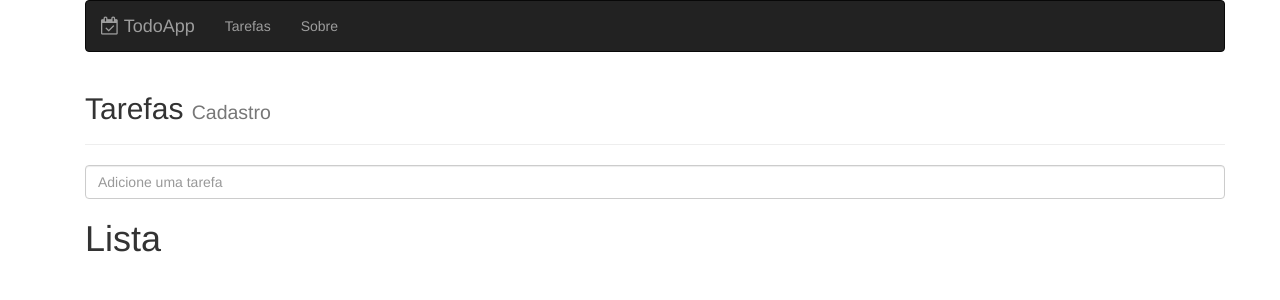
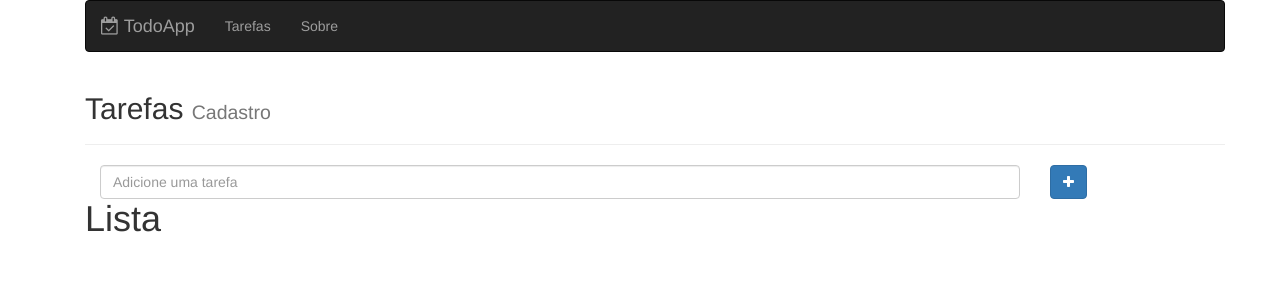
Before and after one commit to leoreboucas/todo-react-app, a React (Create React App) app in the folder frontend/: page /todos in a window 1280 px wide. Shown: the top 300 px of the page. Built offline with nearby package versions, Linux system fonts and the light colour scheme.

Commit message:
Componentes Grid e IconButton criados

```diff
--- /dev/null
+++ b/frontend/src/template/Grid.jsx
@@ -0,0 +1,26 @@
+import React from 'react';
+
+
+function Grid(props) {
+    function toCssClasses (numbers){
+        const cols = numbers ? numbers.split(' ') : []
+        let classes = ''
+
+        if(cols[0]) classes += `col-xs-${cols[0]}`
+        if(cols[1]) classes += ` col-sm-${cols[1]}`
+        if(cols[2]) classes += ` col-md-${cols[2]}`
+        if(cols[3]) classes += ` col-lg-${cols[3]}`
+
+        return classes
+    }
+
+    const gridClasses = toCssClasses(props.cols || 12)
+
+    return (
+        <div className={gridClasses}>
+            {props.children}
+        </div>
+    )
+}
+
+export default Grid;
--- /dev/null
+++ b/frontend/src/template/IconButton.jsx
@@ -0,0 +1,19 @@
+import React from 'react';
+
+// import { Container } from './styles';
+
+function IconButton(props) {
+  return (
+        <>
+            {!props.hide && (
+                <button
+                className={'btn btn-' + props.styles}
+                onClick={props.onClick}>
+                <i className={'fa fa-' + props.icon}></i>
+                </button>
+        )}
+        </>
+    );
+}
+
+export default IconButton;
--- a/frontend/src/todo/Todo.jsx
+++ b/frontend/src/todo/Todo.jsx
@@ -1,5 +1,4 @@
 import React, { useState } from 'react';
-import { useEffect } from 'react';
 import PageHeader from '../template/PageHeader';
 import TodoForm from './TodoForm';
 import TodoList from './TodoList';
@@ -7,10 +6,6 @@
 
 function Todo() {
   const [form, setForm] = useState('');
-
-  useEffect(() => {
-    console.log(form)
-  }, [form])
 
   return (
     <div>
--- a/frontend/src/todo/TodoForm.jsx
+++ b/frontend/src/todo/TodoForm.jsx
@@ -1,17 +1,23 @@
 import React from 'react';
-
-// import { Container } from './styles';
+import Grid from '../template/Grid';
+import IconButton from '../template/IconButton';
 
 function TodoForm(props) {
   return (
-    <div >
+    <div role="form" className='todoForm'>
+        <Grid cols="12 9 10">
             <input
-        className="form-control form-control-sm"
+            id='description'
+            className="form-control"
             type="text"
             placeholder={props.placeholder}
             value={props.value}
             onChange={(e) => props.onChange(e.target.value)}
             />
+        </Grid>
+        <Grid cols="12 3 2">
+          <IconButton styles='primary' icon="plus" />
+        </Grid>
     </div>
   );
 }
```
Lines whose indentation alone changed are shown as unchanged.
